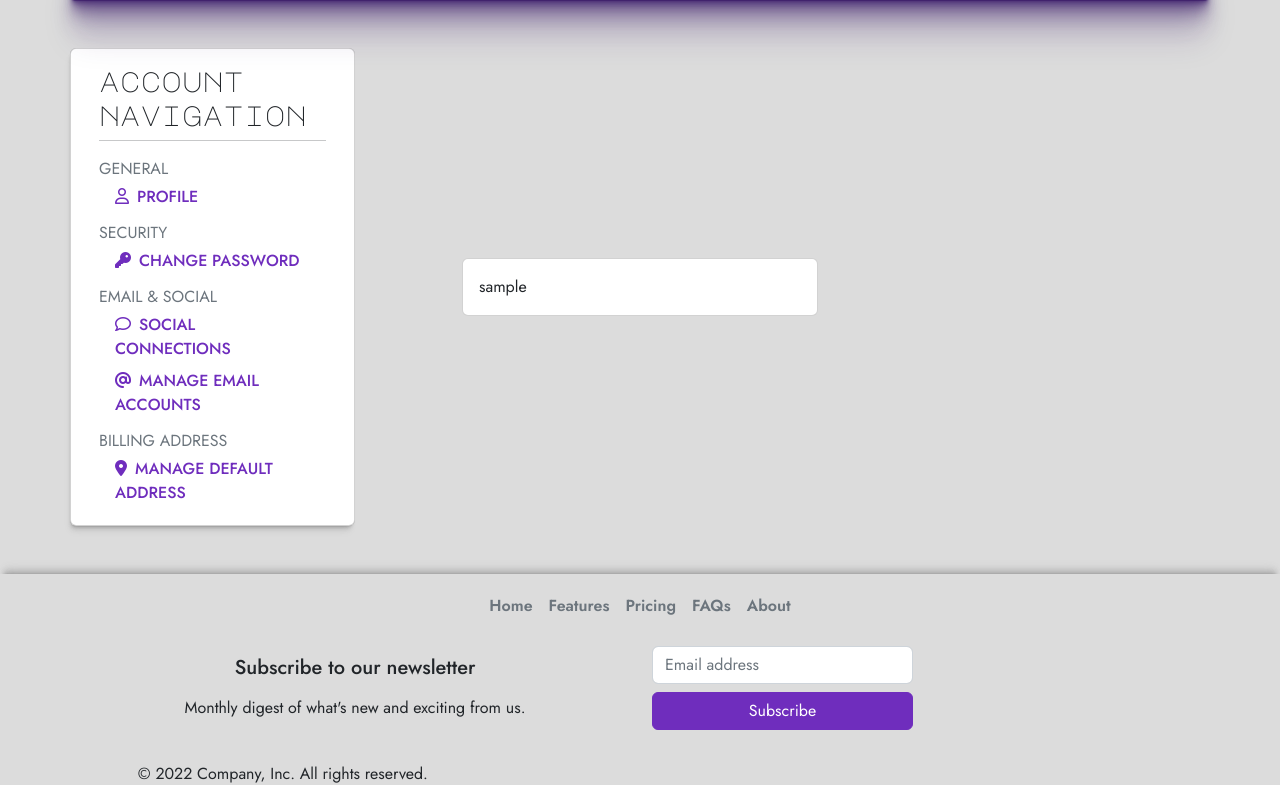
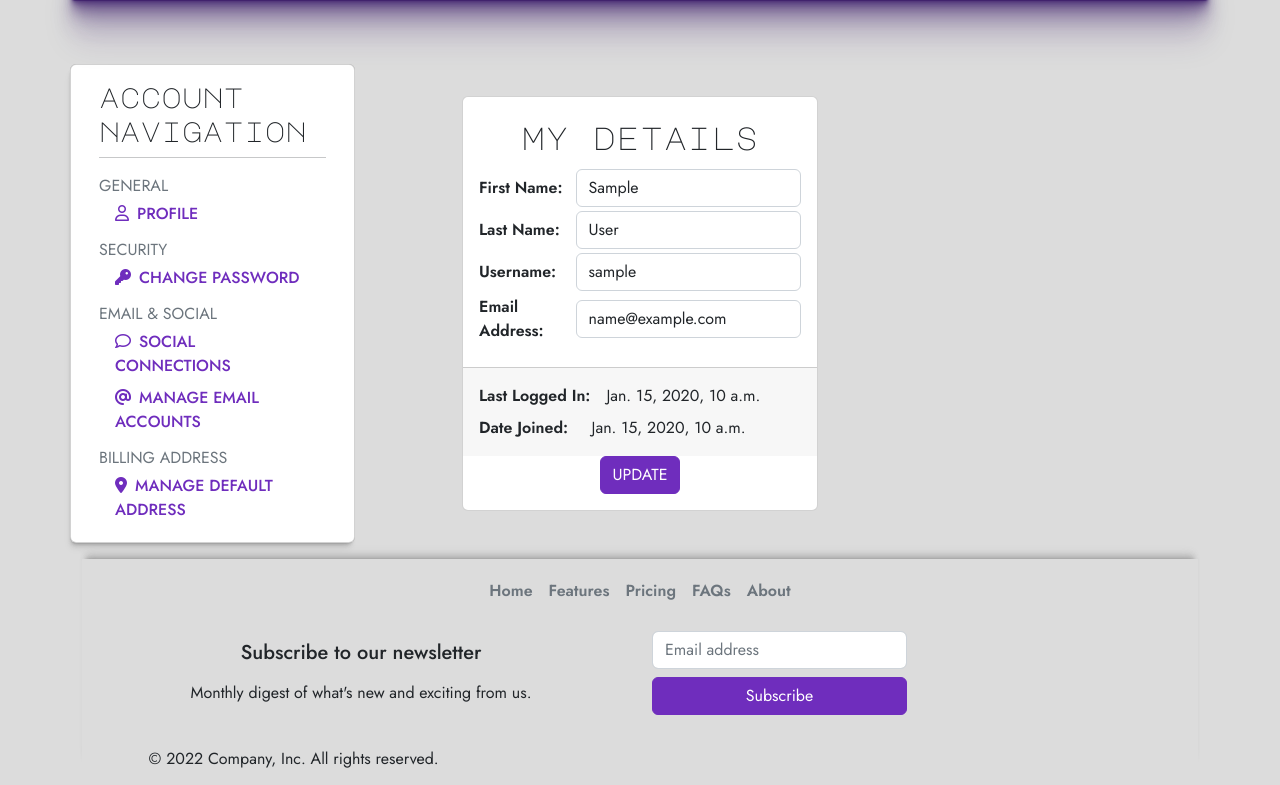
Before and after one commit to NyxHexen/CI_MS4_GB, a Django app: page /myprofile/ in a window 1280 px wide. Shown: the part 106-891 px from the top of the page. Run offline with Django 4.2, Linux system fonts and the light colour scheme; a user stored in the database is signed in; tables that the repository leaves empty hold one stand-in row (values such as "Sample post"); some libraries are stand-ins or nearby versions.

Commit message:
CHANGE: created simple user profile, name update form, and logic

```diff
--- a/checkout/views.py
+++ b/checkout/views.py
@@ -6,7 +6,6 @@ from django.http import JsonResponse, HttpResponse
 from django.conf import settings
 from django.shortcuts import get_object_or_404
 from django.core.exceptions import ObjectDoesNotExist
-from django.core import serializers
 
 from cart.utils import get_and_unsign_cart
 from cart.models import Cart
--- a/profiles/templates/profiles/index.html
+++ b/profiles/templates/profiles/index.html
@@ -6,13 +6,44 @@
 <div class="container my-5">
     <div class="row align-items-center">
         {% include "../allauth/includes/account_nav.html" %}
-        <div class="col col-sm-10 col-md-6 col-xl-4 offset-xl-1 my-5">
-            <div class="card">
-                <div class="card-body">
-                    {{ profile }}
+        <div id="myprofile" class="col col-sm-10 col-md-6 col-xl-4 offset-xl-1 my-5">
+            <form method="POST" action="{% url 'profile' %}" id="user_profile" class="card align-items-center">
+                {% csrf_token %}
+                <div class="card-body w-100">
+                    <div class="card-title fs-2 text-center ui-font">my details</div>
+                    <div class="mb-1 d-flex align-items-center">
+                        <label for="first_name w-50"><strong>First Name: </strong></label>
+                        <input name="myprofile_first_name" type="text" class="form-control"
+                            value="{{ profile.user.first_name }}" placeholder="First Name">
+                    </div>
+                    <div class="mb-1 d-flex align-items-center">
+                        <label for="last_name"><strong>Last Name: </strong></label>
+                        <input name="myprofile_last_name" type="text" class="form-control"
+                            value="{{ profile.user.last_name }}" placeholder="Last Name">
+                    </div>
+                    <div class="mb-1 d-flex align-items-center">
+                        <label for="myprofile_username"><strong>Username: </strong></label>
+                        <input name="myprofile_username" class="form-control" type="text"
+                            value="{{ profile.user.username }}" readonly>
+                    </div>
+                    <div class="mb-2 d-flex align-items-center">
+                        <label for="myprofile_email"><strong>Email Address: </strong></label>
+                        <input name="myprofile_email" class="form-control" type="text" value="{{ profile.user.email }}"
+                            readonly></span>
+                    </div>
                 </div>
-            </div>
+                <div class="card-footer w-100">
+                    <div class="my-2 d-flex align-items-center">
+                        <span class="myprofile-slabel me-3"><strong>Last Logged
+                                In:</strong></span><span>{{ profile.user.last_login }}</span>
+                    </div>
+                    <div class="my-2 d-flex align-items-center">
+                        <span class="myprofile-slabel me-3"><strong>Date
+                                Joined:</strong></span><span>{{ profile.user.date_joined }}</span>
+                    </div>
+                </div>
+                <button type="submit" class="btn btn-gamebox mb-3">UPDATE</button>
+            </form>
         </div>
     </div>
-</div>
-{% endblock %}
+    {% endblock %}
--- a/profiles/views.py
+++ b/profiles/views.py
@@ -1,5 +1,6 @@
 from django.shortcuts import render
 from django.contrib.auth.decorators import login_required
+from django.contrib.auth.models import User
 
 from .models import UserProfile
 
@@ -7,6 +8,17 @@ from .models import UserProfile
 @login_required
 def myprofile(request):
     profile = UserProfile.objects.get(user=request.user)
+
+    if request.POST:
+        username = request.POST.get('myprofile_username')
+        email = request.POST.get('myprofile_email')
+        first_name = request.POST.get('myprofile_first_name')
+        last_name = request.POST.get('myprofile_last_name')
+        User.objects.filter(
+            username=username,
+            email=email,
+        ).update(first_name=first_name, last_name=last_name)
+
     context = {
         'profile': profile,
     }
--- a/static/css/base.css
+++ b/static/css/base.css
@@ -1050,6 +1050,11 @@ footer p {
 
 /* Accounts/Allauth/Crispy */
 
+#myprofile label,
+.myprofile-slabel {
+    min-width: 30%;
+}
+
 [id*='allauth__'] {
     --shadow-color: 0deg 0% 40%;
 }
```
